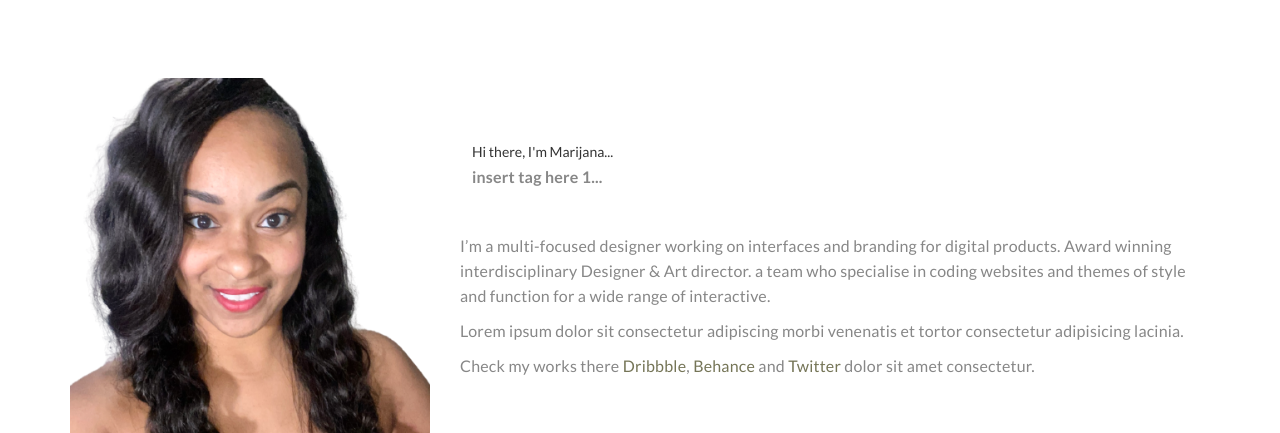
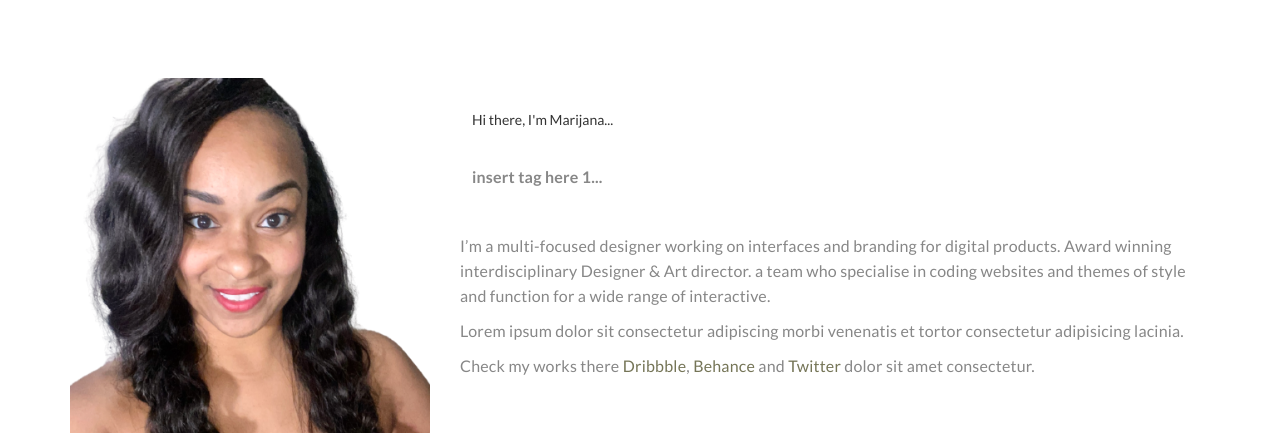
Before and after one commit to mzmarijana/Marketing-Operations, a plain HTML site: page index.html in a window 1280 px wide. Shown: the part 822-1255 px from the top of the page. Drawn offline with Linux system fonts and the light colour scheme.

Commit message:
Update index.html

```diff
--- a/index.html
+++ b/index.html
@@ -111,8 +111,8 @@
                <div class="col-md-8 col-sm-12">
                     <div class="about-thumb">
                          <!-- SECTION TITLE -->
-                         <div class="wow fadeInUp section-title" data-wow-delay="0.6s"></div>
-                             Hi there, I'm Marijana...
+                         <div class="wow fadeInUp section-title" data-wow-delay="0.6s" style="text-align: left">Hi there, I'm Marijana...</div>
+
                               <p><strong>insert tag here 1...</strong></p>
 
                          </div>
```
